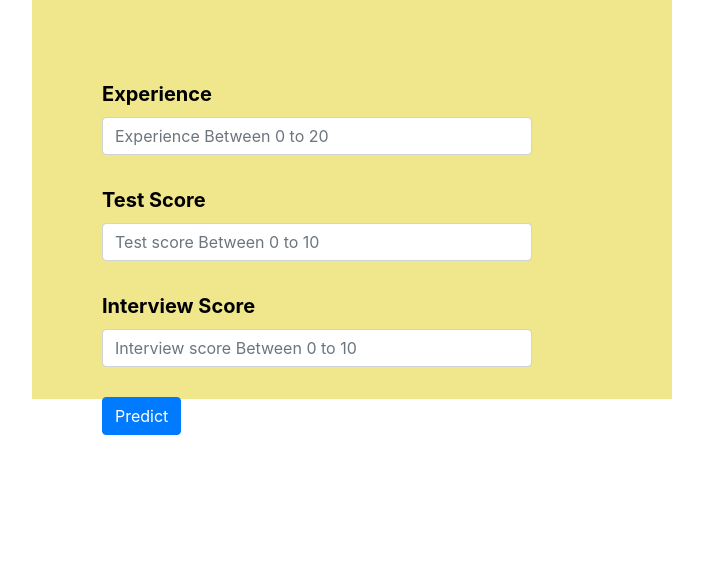
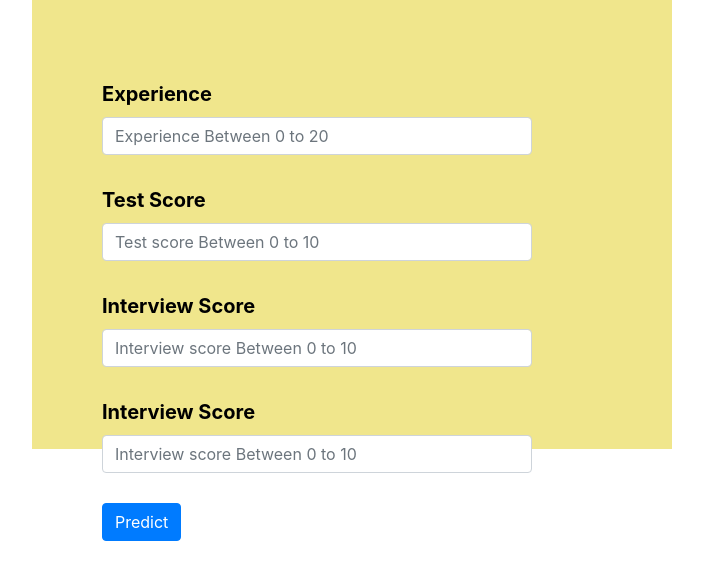
Before and after one commit to Pinakee15/learning-how-to-deploy-a-very-simple-ML-model-on-Heroku, a Flask app: page / in a window 1280 px wide. Shown: the part 201-781 px from the top of the page, without its empty margins (288-991 px from the left). Run offline with Flask 2, Linux system fonts and the light colour scheme; parts of the project's set-up code (start-up, migrations or seed data) failed here and were passed over; some libraries are stand-ins or nearby versions.

Commit message:
Update index.html

```diff
--- a/templates/index.html
+++ b/templates/index.html
@@ -12,7 +12,7 @@
             background: #f0e68c;
             position: absolute;
             top:200px;
-            bottom: 200px;
+            bottom: 150px;
             left: 0;
             right: 0;
             margin: auto;
@@ -47,7 +47,10 @@
         <input type="text" name="test_score" placeholder="Test score Between 0 to 10" required="required" class="form-control" />
         <br>
         <label for="Interview_score">Interview Score</label>
-		<input type="text" name="interview_score" placeholder="Interview score Between 0 to 10" required="required" class="form-control" />
+	<input type="text" name="interview_score" placeholder="Interview score Between 0 to 10" required="required" class="form-control" />
+        <br>
+	<label for="Interview_score">Interview Score</label>
+	<input type="text" name="interview_score" placeholder="Interview score Between 0 to 10" required="required" class="form-control" />
         <br>
         <button type="submit" class="btn btn-primary">Predict</button>
     </form>
```
